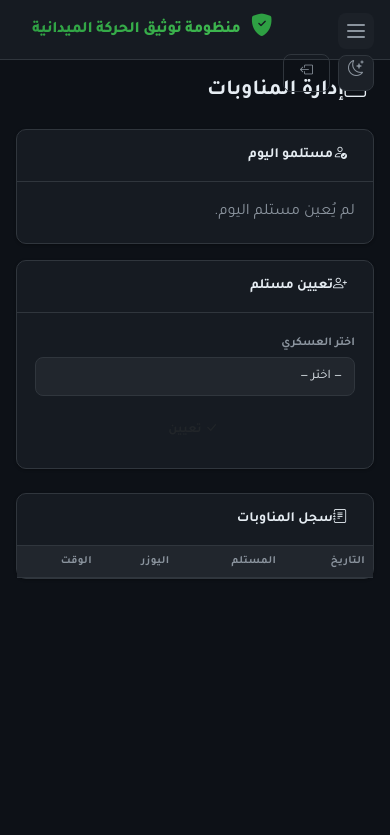
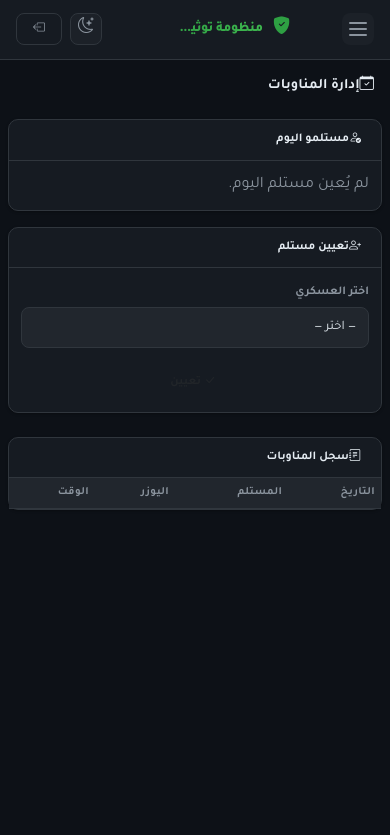
Before and after one commit to AXZksa/military-system, a Flask app: page /admin/shifts in a window 390 px wide. Shown: the top 835 px of the page. Run offline with Flask 3, Linux system fonts and the light colour scheme; the visitor is signed in with stand-in values (Sample User, id 1); data comes from the database, SQL or seed files in the repository; data that the repository does not hold is empty; some libraries are stand-ins or nearby versions.

Commit message:
تحسين تجربة الجوال بالكامل

```diff
--- a/static/css/style.css
+++ b/static/css/style.css
@@ -784,9 +784,45 @@ body {
 /* ── RESPONSIVE ── */
 @media (max-width: 768px) {
     .login-card { padding: 28px 20px; }
+    .login-card h2 { font-size: 1rem; }
     .stat-card h2 { font-size: 1.4rem; }
+    .stat-card h6 { font-size: .65rem; }
+    .stat-card .stat-icon { font-size: 1.6rem; left: 8px; }
+    .stat-card .card-body { padding: 14px; }
     .table { font-size: 12px; }
-    .table th, .table td { padding: 7px 8px; }
+    .table th, .table td { padding: 8px 10px; }
+    .card-body { padding: 14px; }
+    .card-header { padding: 12px 14px; }
+    .topbar .navbar-brand { max-width: 180px; overflow: hidden; }
+    .topbar .navbar-brand span {
+        overflow: hidden;
+        text-overflow: ellipsis;
+        white-space: nowrap;
+        display: block;
+    }
+    .sidebar-link { padding: 12px 16px; font-size: 14px; }
+    .form-control, .form-select { padding: 10px 12px; }
+}
+
+@media (max-width: 400px) {
+    .topbar .navbar-brand { max-width: 120px; font-size: .85rem; }
+    .topbar .navbar-brand i { font-size: 1.1rem; }
+    .topbar .btn-icon { width: 32px; height: 32px; }
+    .topbar .navbar-toggler { width: 32px; height: 32px; }
+    .login-card { padding: 20px 14px; }
+    .login-card h2 { font-size: .9rem; }
+    .stat-card h2 { font-size: 1.1rem; }
+    .stat-card h6 { font-size: .6rem; }
+    .stat-card .stat-icon { font-size: 1.3rem; left: 4px; }
+    .stat-card .card-body { padding: 10px; }
+    .table { font-size: 11px; }
+    .table th, .table td { padding: 6px 6px; }
+    .card-body { padding: 12px; }
+    .card-header { padding: 10px 12px; font-size: 12px; }
+    .btn { font-size: 12px; padding: 6px 12px; }
+    h4.fw-bold { font-size: .9rem; }
+    .alert { padding: 8px 10px; font-size: 12px; }
+    .container-fluid.p-3 { padding-left: 8px !important; padding-right: 8px !important; }
 }
 
 /* ── Glass ── */
--- a/templates/admin/leaves.html
+++ b/templates/admin/leaves.html
@@ -11,7 +11,7 @@
                 {% if active %}
                 <div class="list-group list-group-flush">
                     {% for uid, name, chat_id, end, label in active %}
-                    <div class="list-group-item d-flex justify-content-between align-items-center px-0">
+                    <div class="list-group-item d-flex justify-content-between align-items-center flex-wrap gap-2 px-0">
                         <div>
                             <span class="fw-semibold">{{ name }}</span><br>
                             <small class="text-muted">{{ label }} — تنتهي: {{ end }}</small>
@@ -59,7 +59,7 @@
         {% if requests %}
         {% for rid, ruid, label, hours, rdate, status in requests %}
         {% set u = get_user_by_id(ruid) %}
-        <div class="alert alert-warning d-flex justify-content-between align-items-center">
+        <div class="alert alert-warning d-flex justify-content-between align-items-center flex-wrap gap-2">
             <div>
                 <span class="fw-semibold">{{ u.full_name if u else ruid }}</span><br>
                 <small>{{ label }} — {{ rdate }}</small>
--- a/templates/admin/manual_att.html
+++ b/templates/admin/manual_att.html
@@ -7,7 +7,7 @@
     {% for sid, nm, _, _, rank, phone in soldiers %}
     <div class="col-md-4 col-sm-6">
         <div class="card h-100">
-            <div class="card-body d-flex justify-content-between align-items-center">
+            <div class="card-body d-flex justify-content-between align-items-center flex-wrap gap-2">
                 <div>
                     <span class="fw-semibold">{{ rank ~ ' / ' if rank }}{{ nm }}</span>
                 </div>
--- a/templates/admin/shifts.html
+++ b/templates/admin/shifts.html
@@ -11,7 +11,7 @@
                 {% if today %}
                 <div class="list-group list-group-flush">
                     {% for sid, duty in today %}
-                    <div class="list-group-item d-flex justify-content-between align-items-center px-0">
+                    <div class="list-group-item d-flex justify-content-between align-items-center flex-wrap gap-2 px-0">
                         <span class="fw-semibold">{{ duty }}</span>
                         <form method="POST" action="{{ url_for('admin_delete_shift', sid=sid) }}" class="d-inline">
                             <input type="hidden" name="_csrf" value="{{ csrf_token() }}">
```
